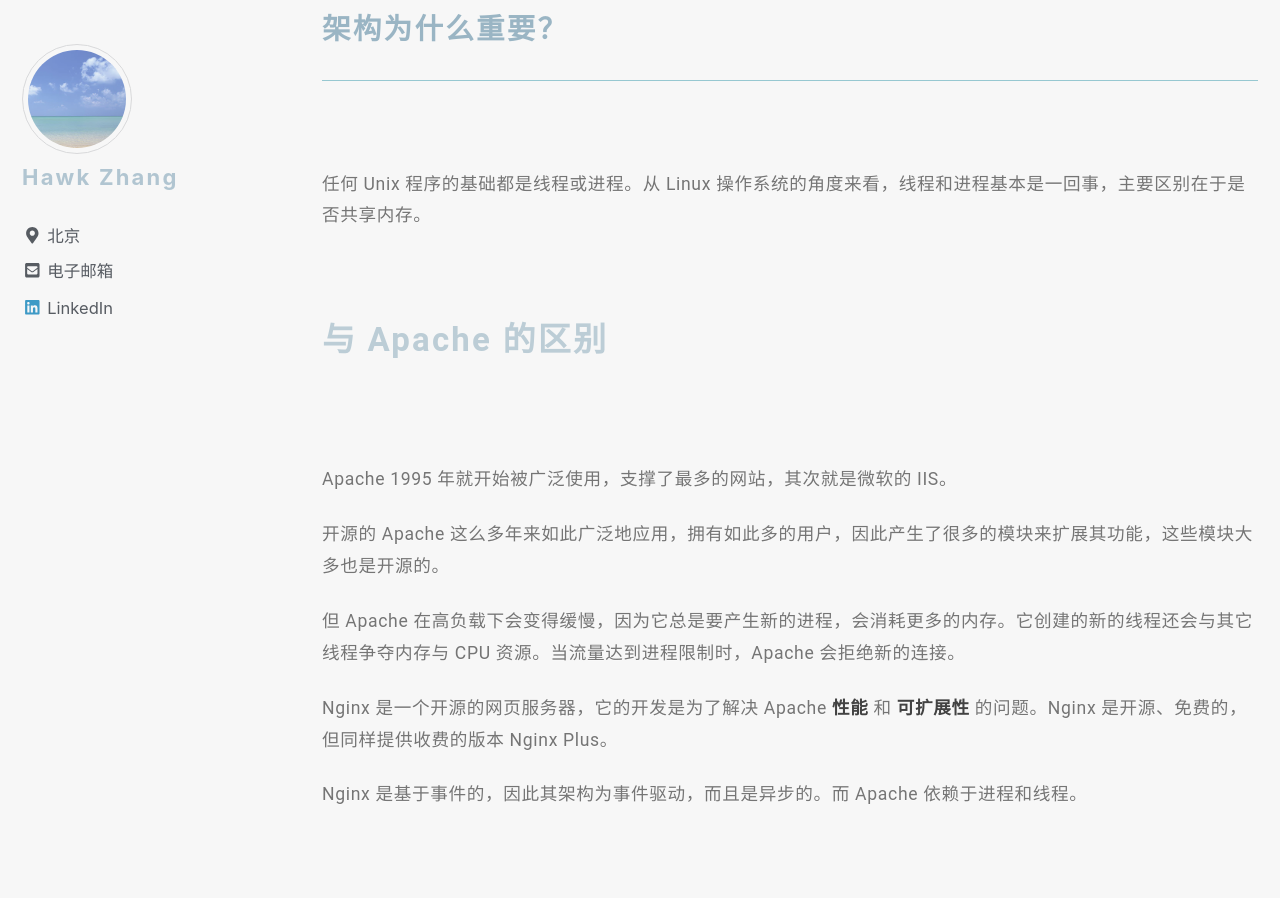
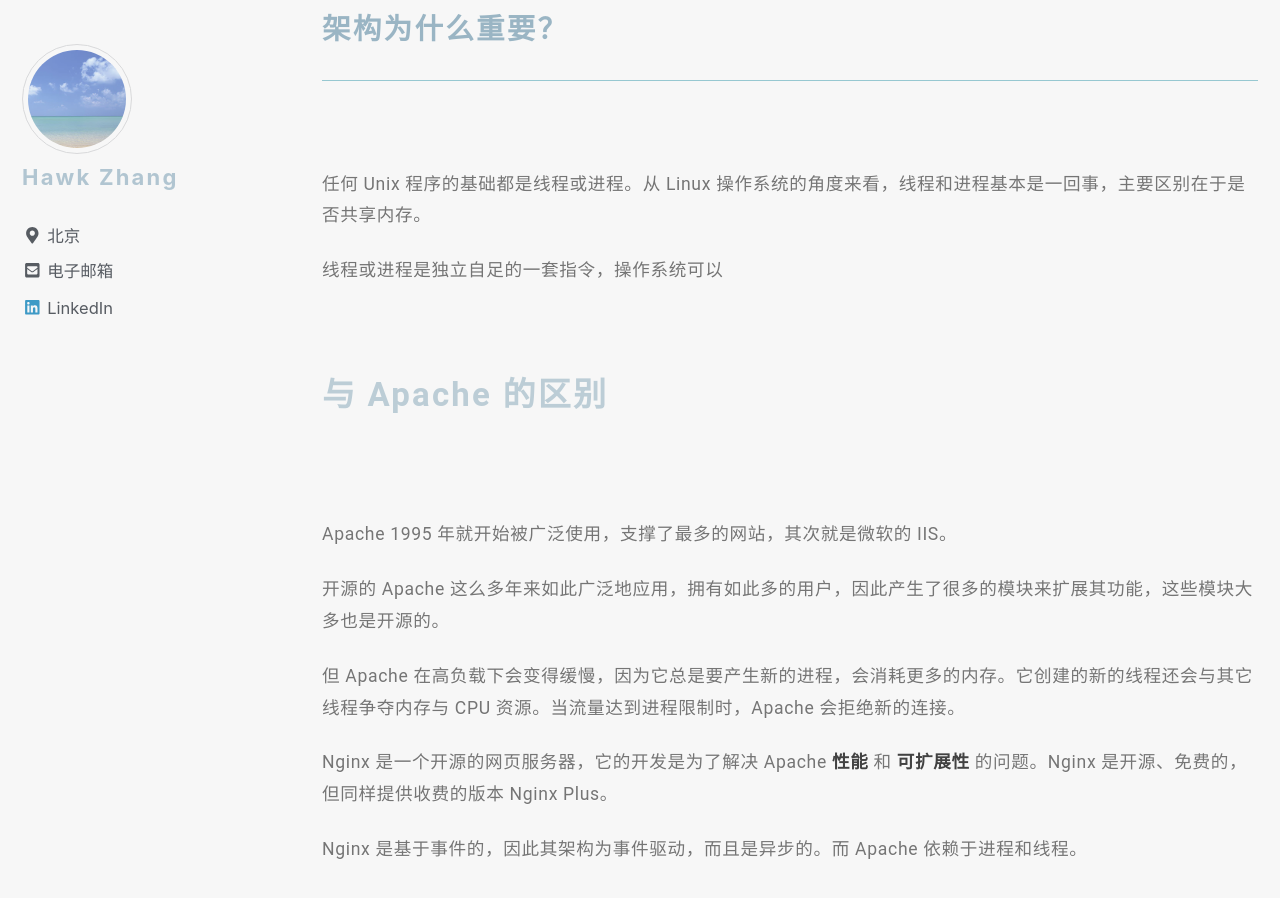
Before and after one commit to narru888/linotes_note, a Jekyll site: the page built from _posts/server/nginx/2016-01-03-nginx.basic.md, in a window 1280 px wide and 900 px high, scrolled down 2566 px. Built offline with Jekyll 4.4.1, drawn with Linux system fonts in a browser that asks for light colours; nearby versions of some CDN libraries; a script that is not in the unit is left out.

Commit message:
update on 2018-09-26 09:10:01 CST

```diff
--- a/_posts/server/nginx/2016-01-03-nginx.basic.md
+++ b/_posts/server/nginx/2016-01-03-nginx.basic.md
@@ -50,7 +50,7 @@
 
 任何 Unix 程序的基础都是线程或进程。从 Linux 操作系统的角度来看，线程和进程基本是一回事，主要区别在于是否共享内存。
 
-
+线程或进程是独立自足的一套指令，操作系统可以
 
 
 
```
